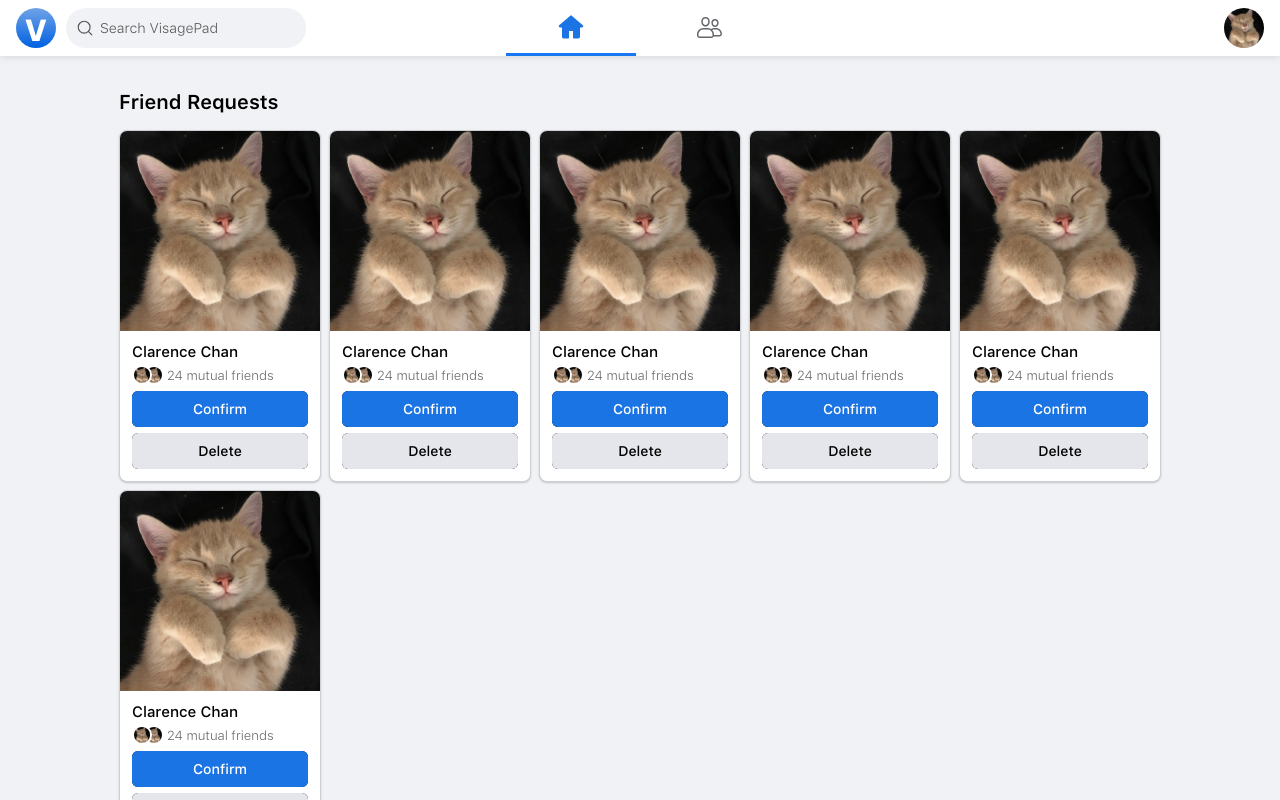
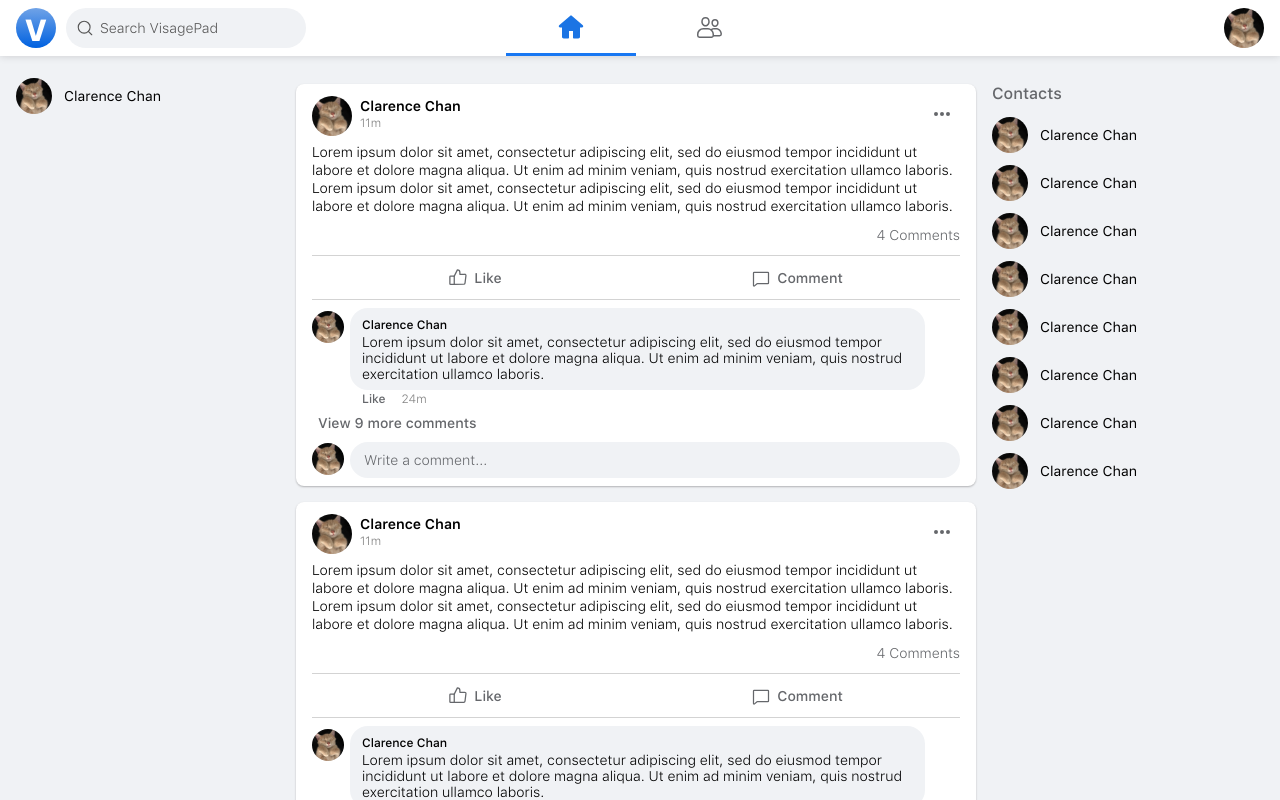
Before and after one commit to clarencechaan/visagepad-frontend, a React (Create React App) app: page / in a window 1280 px wide. Shown: the top 800 px of the page. Built offline with nearby package versions, Linux system fonts and the light colour scheme.

Commit message:
handle styling after post like/comment btn clicked

```diff
--- a/src/App.js
+++ b/src/App.js
@@ -8,12 +8,12 @@ import MyFriends from "./components/MyFriends";
 function App() {
   return (
     <div className="App">
-      {/* <LogIn />
-      <Footer /> */}
+      {/* <LogIn /> */}
+      {/* <Footer /> */}
 
       <NavBar />
-      {/* <Home /> */}
-      <MyFriends />
+      <Home />
+      {/* <MyFriends /> */}
     </div>
   );
 }
--- a/src/components/Post.js
+++ b/src/components/Post.js
@@ -3,11 +3,13 @@ import profilePic from "../images/profile-pic.jpeg";
 import dots from "../images/dots.svg";
 import { ThumbsUp, Chat, PencilSimple, Trash } from "phosphor-react";
 import Comment from "../components/Comment";
-import { useState } from "react";
+import { useState, useRef } from "react";
 
 function Post() {
   const [commentsExpanded, setCommentsExpanded] = useState(true);
+  const [isLiked, setIsLiked] = useState(false);
   const [viewingMoreComments, setViewingMoreComments] = useState(false);
+  const commentInput = useRef(null);
 
   function handleCommentCountClicked() {
     // show/hide comments section
@@ -17,6 +19,17 @@ function Post() {
   function handleViewMoreCommentsClicked() {
     // show/hide more comments
     setViewingMoreComments((prev) => !prev);
+  }
+
+  function handleLikeBtnClicked() {
+    setIsLiked((prev) => !prev);
+  }
+
+  function handleCommentBtnClicked() {
+    setCommentsExpanded(true);
+    setTimeout(() => {
+      commentInput.current.focus();
+    }, 1);
   }
 
   return (
@@ -74,11 +87,14 @@ function Post() {
         4 Comments
       </button>
       <div className="action-btns">
-        <button className="like-btn">
-          <ThumbsUp className="icon" />
+        <button
+          className={"like-btn" + (isLiked ? " liked" : "")}
+          onClick={handleLikeBtnClicked}
+        >
+          <ThumbsUp className="icon" weight={isLiked ? "fill" : "regular"} />
           Like
         </button>
-        <button className="comment-btn">
+        <button className="comment-btn" onClick={handleCommentBtnClicked}>
           <Chat className="icon" />
           Comment
         </button>
@@ -112,6 +128,7 @@ function Post() {
             placeholder="Write a comment..."
             minLength={1}
             maxLength={1500}
+            ref={commentInput}
           />
         </div>
       </div>
--- a/src/styles/FriendCard.css
+++ b/src/styles/FriendCard.css
@@ -6,7 +6,7 @@
   display: flex;
   flex-direction: column;
   border: 1px solid rgb(206, 208, 212);
-  box-shadow: 0 1px 2px rgb(196, 196, 196);
+  box-shadow: 0 1px 2px rgba(0, 0, 0, 0.231);
 }
 
 .FriendCard a.pfp-anchor {
--- a/src/styles/FriendRequestCard.css
+++ b/src/styles/FriendRequestCard.css
@@ -7,7 +7,7 @@
   display: flex;
   flex-direction: column;
   border: 1px solid rgb(206, 208, 212);
-  box-shadow: 0 1px 2px rgb(196, 196, 196);
+  box-shadow: 0 1px 2px rgba(0, 0, 0, 0.231);
 }
 
 .FriendRequestCard a.pfp-anchor {
--- a/src/styles/LogIn.css
+++ b/src/styles/LogIn.css
@@ -33,7 +33,7 @@
   flex-direction: column;
   padding: 16px;
   border-radius: 8px;
-  box-shadow: 2px 2px 16px rgb(199, 199, 199);
+  box-shadow: 2px 2px 16px rgba(0, 0, 0, 0.15);
   box-sizing: border-box;
 }
 
--- a/src/styles/NavBar.css
+++ b/src/styles/NavBar.css
@@ -1,7 +1,7 @@
 .NavBar {
   height: 56px;
   background-color: white;
-  box-shadow: 0 0 8px rgb(206, 206, 206);
+  box-shadow: 0 0 8px rgba(0, 0, 0, 0.16);
   display: flex;
   align-items: center;
   padding: 0 16px;
@@ -104,7 +104,7 @@
   padding: 8px 12px;
   font-size: 12px;
   border-radius: 8px;
-  box-shadow: 2px 2px 4px rgb(147, 147, 147);
+  box-shadow: 2px 2px 4px rgba(0, 0, 0, 0.424);
   background-color: rgba(0, 0, 0, 0.8);
   visibility: hidden;
   opacity: 0;
--- a/src/styles/Post.css
+++ b/src/styles/Post.css
@@ -1,8 +1,22 @@
+@keyframes like {
+  0% {
+  }
+  30% {
+    transform: scale(1.3) rotate(-10deg);
+  }
+  60% {
+    transform: scale(1.3) rotate(-10deg);
+  }
+  100% {
+    transform: scale(1);
+  }
+}
+
 .Post {
   width: 680px;
   background-color: white;
   border-radius: 8px;
-  box-shadow: 0px 1px 2px rgb(188, 188, 188);
+  box-shadow: 0px 1px 2px rgba(0, 0, 0, 0.263);
   padding: 12px 16px 0 16px;
   box-sizing: border-box;
   display: flex;
@@ -88,7 +102,7 @@
   background-color: white;
   position: absolute;
   top: 45px;
-  box-shadow: 0 8px 20px rgb(185, 185, 185);
+  box-shadow: 0 8px 20px rgba(0, 0, 0, 0.275);
   border-radius: 8px;
   z-index: 1;
   box-sizing: border-box;
@@ -221,6 +235,14 @@
   font-size: 20px;
 }
 
+.Post .action-btns .like-btn.liked {
+  color: rgb(32, 120, 244);
+}
+
+.Post .action-btns .like-btn.liked .icon {
+  animation: like 0.6s;
+}
+
 .Post .comments {
   border-top: 1px solid lightgray;
 }
--- a/src/styles/SearchBar.css
+++ b/src/styles/SearchBar.css
@@ -50,7 +50,7 @@
   z-index: 0;
   top: 0;
   left: 0;
-  box-shadow: -4px 10px 16px rgb(187, 187, 187);
+  box-shadow: -4px 10px 16px rgba(0, 0, 0, 0.23);
   border-radius: 6px;
   visibility: hidden;
   opacity: 0;
--- a/src/styles/SignUpForm.css
+++ b/src/styles/SignUpForm.css
@@ -20,7 +20,7 @@
   min-height: 100px;
   background-color: white;
   border-radius: 8px;
-  box-shadow: 2px 2px 16px rgb(199, 199, 199);
+  box-shadow: 2px 2px 16px rgba(0, 0, 0, 0.15);
   box-sizing: border-box;
   display: flex;
   flex-direction: column;
--- a/src/styles/YourProfileBtn.css
+++ b/src/styles/YourProfileBtn.css
@@ -32,7 +32,7 @@
   top: 50px;
   right: 16px;
   border-radius: 8px;
-  box-shadow: 4px 4px 16px rgb(183, 183, 183);
+  box-shadow: 4px 4px 16px rgba(0, 0, 0, 0.282);
   display: flex;
   flex-direction: column;
   box-sizing: border-box;
@@ -49,7 +49,7 @@
 .YourProfileBtn .window .user {
   background-color: white;
   border-radius: 8px;
-  box-shadow: 3px 3px 12px rgb(209, 209, 209);
+  box-shadow: 3px 3px 12px rgba(0, 0, 0, 0.18);
   padding: 4px;
   display: flex;
   margin: 10px 14px;
```
